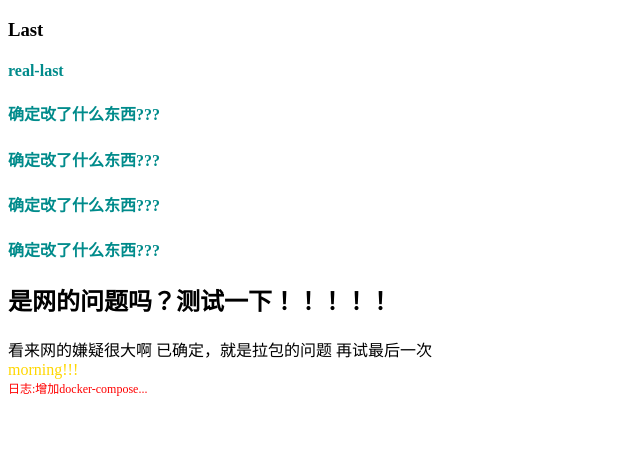
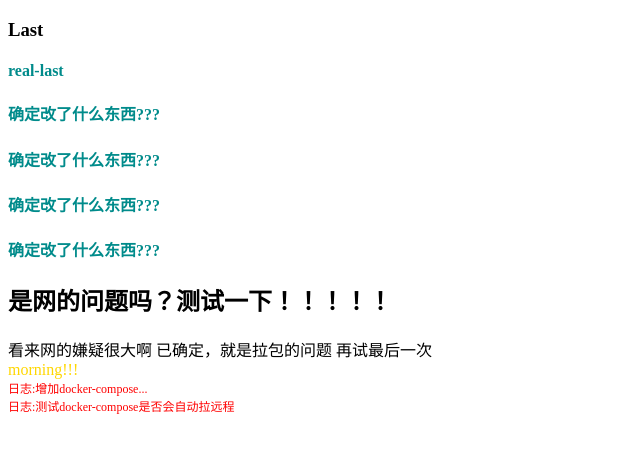
Before and after one commit to andy00614/docker, a plain HTML site: page index.html in a window 1280 px wide. Shown: the part 61-514 px from the top of the page, without its empty margins (0-640 px from the left). Drawn offline with Linux system fonts and the light colour scheme.

Commit message:
docker-compose

```diff
--- a/index.html
+++ b/index.html
@@ -36,6 +36,7 @@
       <span>再试最后一次</span>
       <div class="morning">morning!!!</div>
       <div class="log">日志:增加docker-compose...</div>
+      <div class="log">日志:测试docker-compose是否会自动拉远程</div>
 
     </h1>
   </body>
```
